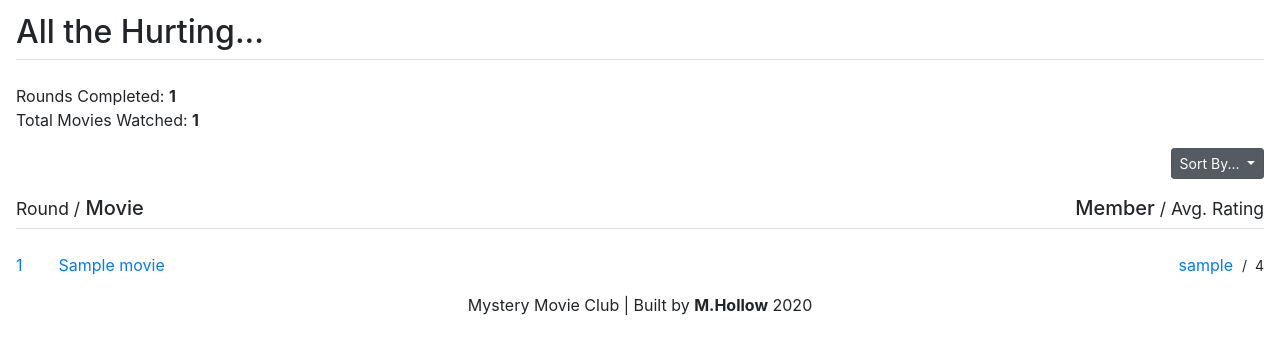
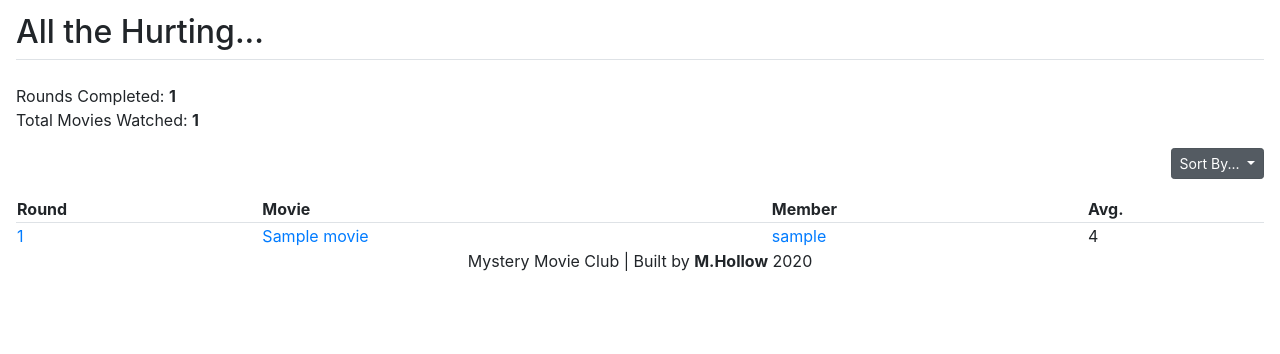
Before and after one commit to m-hollow/MysteryMovie, a Django app: template movies/templates/movies/overview.html in a window 1280 px wide. Shown: the part 141-495 px from the top of the page. Run offline with Django 3.2, Linux system fonts and the light colour scheme; the template is opened without the code that fills it: most values are stand-ins (such as "Sample title", 1, 10 or a date in 2020); some libraries are stand-ins or nearby versions.

Commit message:
overview results are now in a table

```diff
--- a/movies/templates/movies/overview.html
+++ b/movies/templates/movies/overview.html
@@ -47,19 +47,21 @@ Total Movies Watched: <b>{{ movies|length }}</b></p>
 
 <div>
 
-<h5 = class="border-bottom pb-2 mb-4"><small>Round /</small> Movie<span class="float-right">Member<small> / Avg. Rating</small></span></h5>
-<ul class="pl-0" style="list-style-type:none">
+<!-- <h5 = class="border-bottom pb-2 mb-4"><small>Round /</small> Movie<span class="float-right">Member<small> / Avg. Rating</small></span></h5> -->
+<!-- <ul class="pl-0 d-flex flex-column" style="list-style-type:none">
 {% for movie in movies %}
 
-    <li class="mb-1">
+    <li class="mb-1 d-flex justify-content-between">
+
         <a href="{{ movie.game_round.get_absolute_url }}">
          {{ movie.game_round.round_number }}
         </a>
-        {% if movie.game_round.round_number < 10 %}
-        &nbsp;&nbsp;&nbsp;&nbsp;&nbsp;&nbsp;
+
+        {% if movie.game_round.round_number == 1 %}
+        <a href="{{ movie.get_absolute_url }}?next={{ request.path|urlencode }}">{{ movie.name }}</a>
+        {% elif movie.game_round.round_number < 10 %}
         <a href="{{ movie.get_absolute_url }}?next={{ request.path|urlencode }}">{{ movie.name }}</a>
         {% else %}
-        &nbsp;&nbsp;&nbsp;
         <a href="{{ movie.get_absolute_url }}?next={{ request.path|urlencode }}">{{ movie.name }}</a>
         {% endif %}
 
@@ -67,14 +69,41 @@ Total Movies Watched: <b>{{ movies|length }}</b></p>
         <span class="float-right">???</span></li>
     {% else %}
     <span class="float-right"><a href="{{ movie.chosen_by.userprofile.get_absolute_url }}">{{ movie.chosen_by.username }}</a>&nbsp;&nbsp;<small>/&nbsp;&nbsp;{{ movie.average_rating}}</small>
-<!--     &nbsp;&nbsp;<small>-</small>&nbsp;&nbsp;
-    <small>{{ movie.date_watched|date:'M d, y'}}</small> -->
+
     </span></li>
     {% endif %}
 
 {% endfor %}
+</ul> -->
 
-</ul>
+
+    <table style="width: 100%;">
+     <tr class="border-bottom">
+      <th>Round</th>
+      <th>Movie</th>
+      <th>Member</th>
+      <th>Avg.</th>
+     </tr>
+     {% for movie in movies %}
+     <tr class="">
+      <td>
+        <a href="{{ movie.game_round.get_absolute_url }}">
+         {{ movie.game_round.round_number }}
+        </a>
+      </td>
+      <td><a href="{{ movie.get_absolute_url }}?next={{ request.path|urlencode }}">{{ movie.name }}</a>    </td>
+      <td>
+        {% if not movie.chosen_by %}
+        ???
+        {% else %}
+        <a href="{{ movie.chosen_by.userprofile.get_absolute_url }}">{{ movie.chosen_by.username }}</a>
+        {% endif %}
+      </td>
+      <td>{{ movie.average_rating }}</td>
+     </tr>
+     {% endfor %}
+    </table>
+
 </div>
 
 
```
